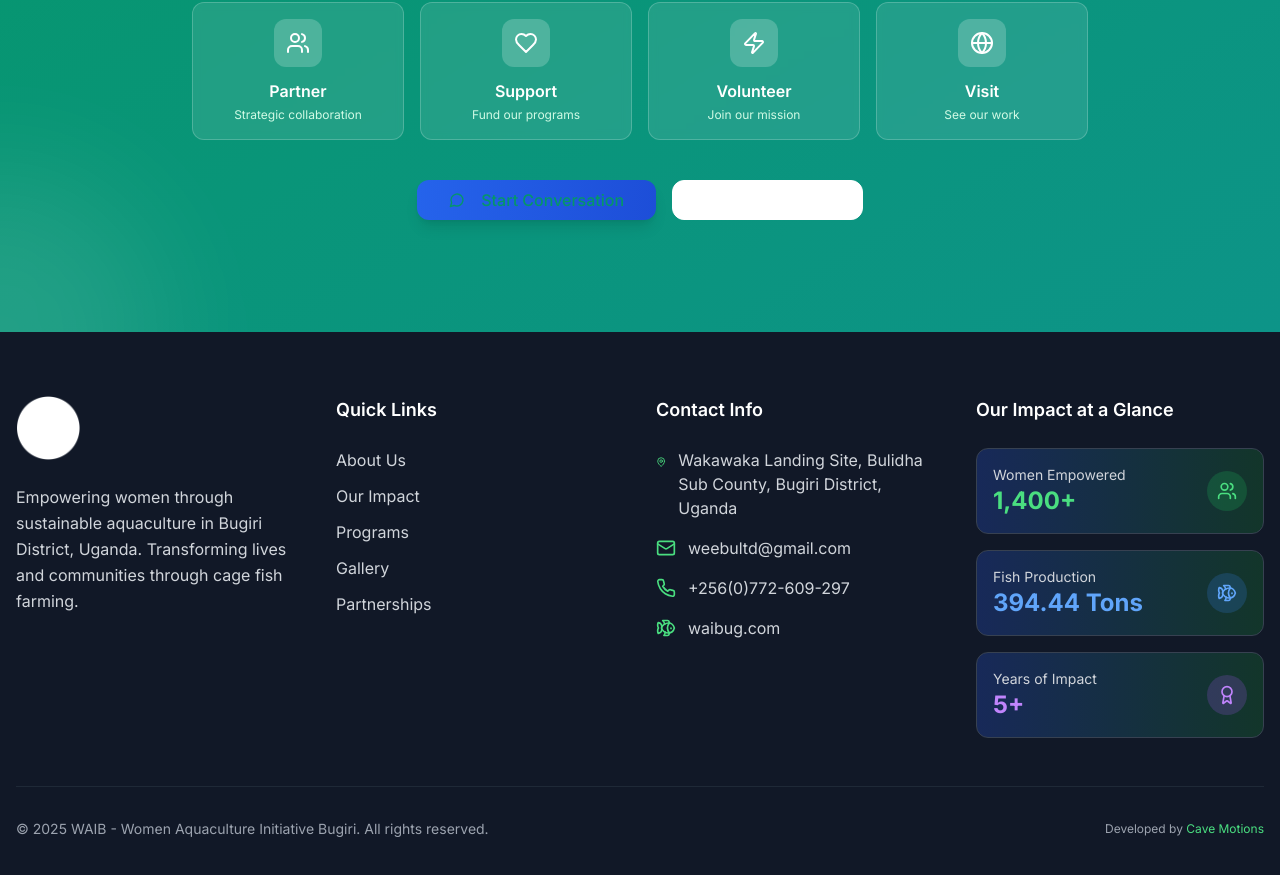
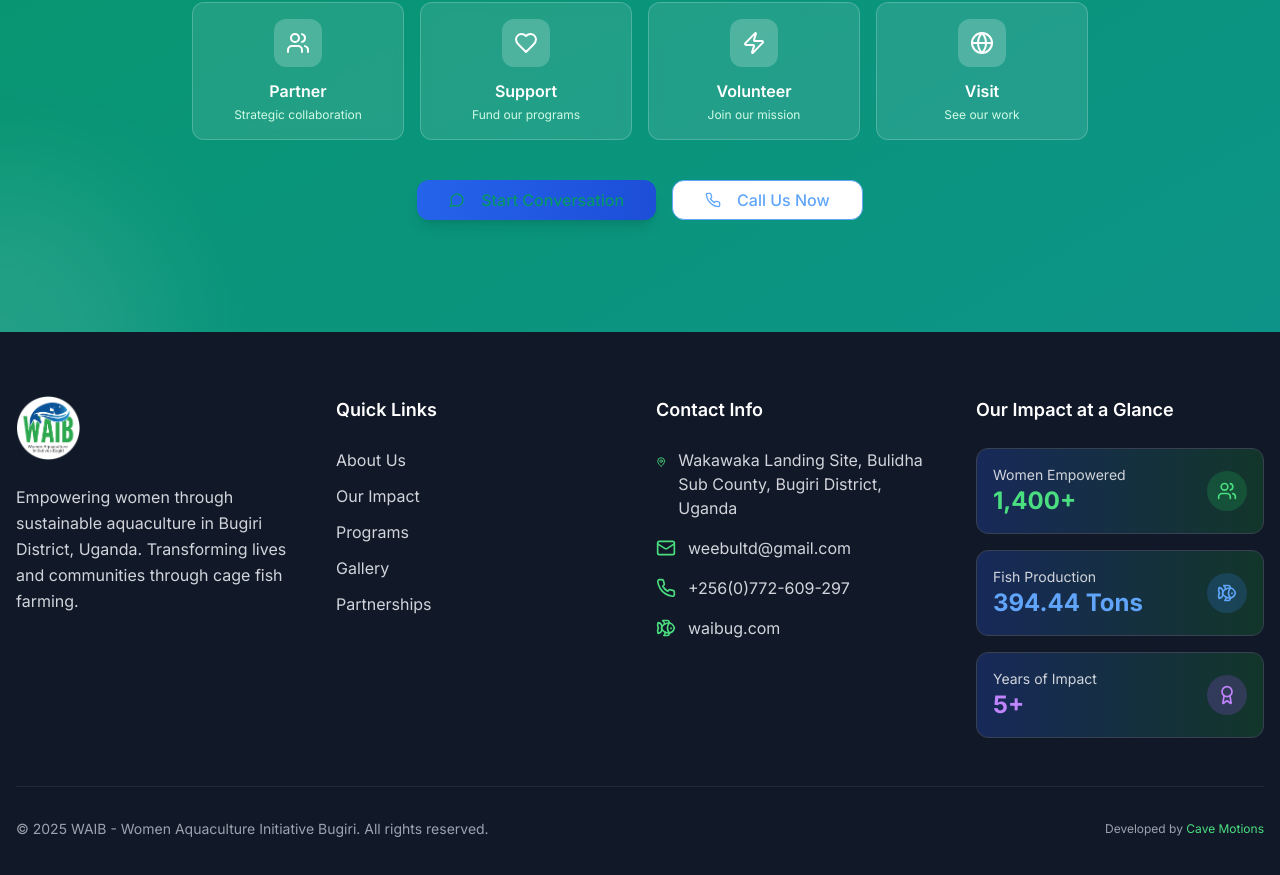
Before and after one commit to Humpyt/waib, a Next.js app: page /contact in a window 1280 px wide. Shown: the part 3779-4654 px from the top of the page. Built offline with nearby package versions, Linux system fonts and the light colour scheme; a web font is replaced by a local one.

Commit message:
style: update Call Us Now button to brand blue color and fix footer logo visibility

```diff
--- a/app/contact/page.tsx
+++ b/app/contact/page.tsx
@@ -446,7 +446,7 @@ export default function ContactPage() {
                 <Button
                   variant="outline"
                   onClick={() => handleContactAction("Call Now")}
-                  className="border-white text-white hover:bg-white/10 backdrop-blur-sm px-6 sm:px-8 py-2.5 sm:py-3 rounded-xl transition-all duration-300 text-sm sm:text-base"
+                  className="border-blue-400 text-blue-400 hover:bg-blue-500/10 backdrop-blur-sm px-6 sm:px-8 py-2.5 sm:py-3 rounded-xl transition-all duration-300 text-sm sm:text-base"
                 >
                   <Phone className="mr-2 h-4 w-4 sm:h-5 sm:w-5" />
                   Call Us Now
--- a/components/footer.tsx
+++ b/components/footer.tsx
@@ -17,7 +17,7 @@ export default function Footer() {
                 alt="WAIB Logo"
                 width={80}
                 height={60}
-                className="h-16 w-auto brightness-0 invert"
+                className="h-16 w-auto"
               />
             </div>
             <p className="text-gray-300 leading-relaxed">
```
